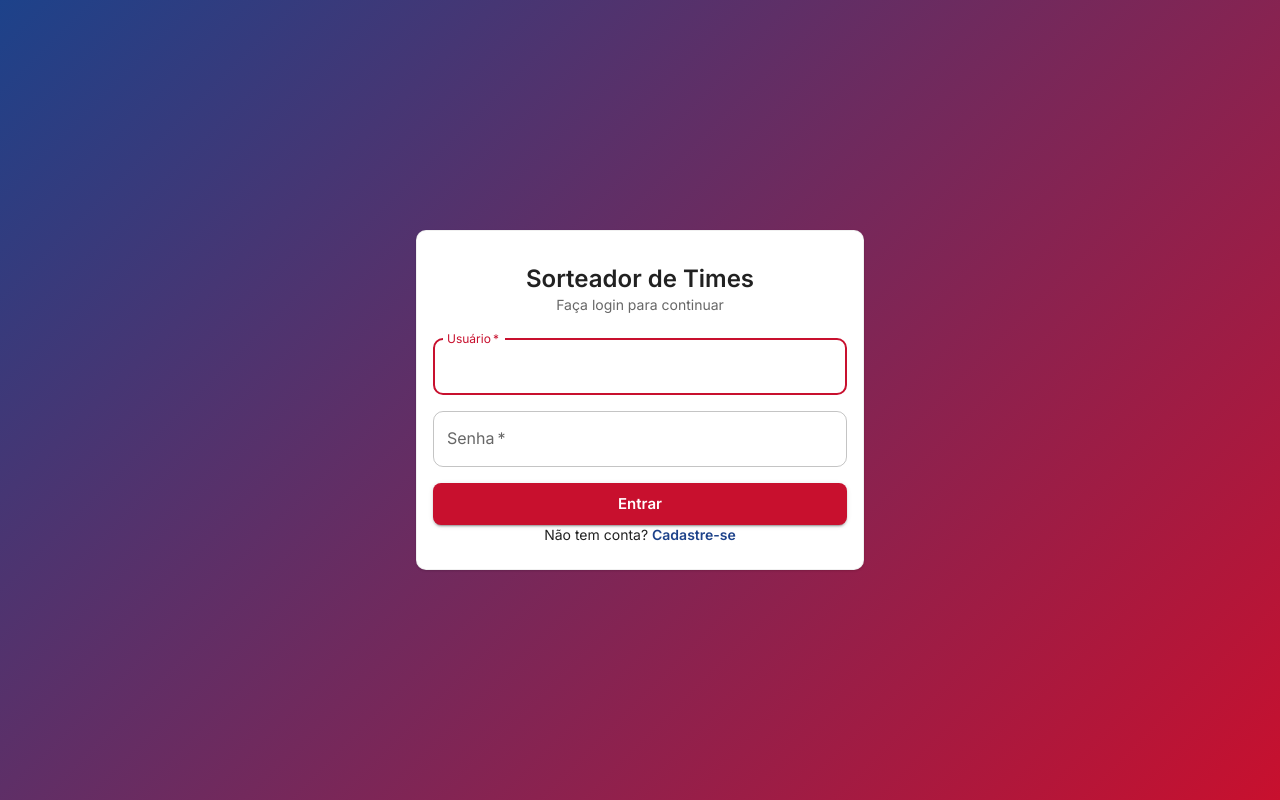
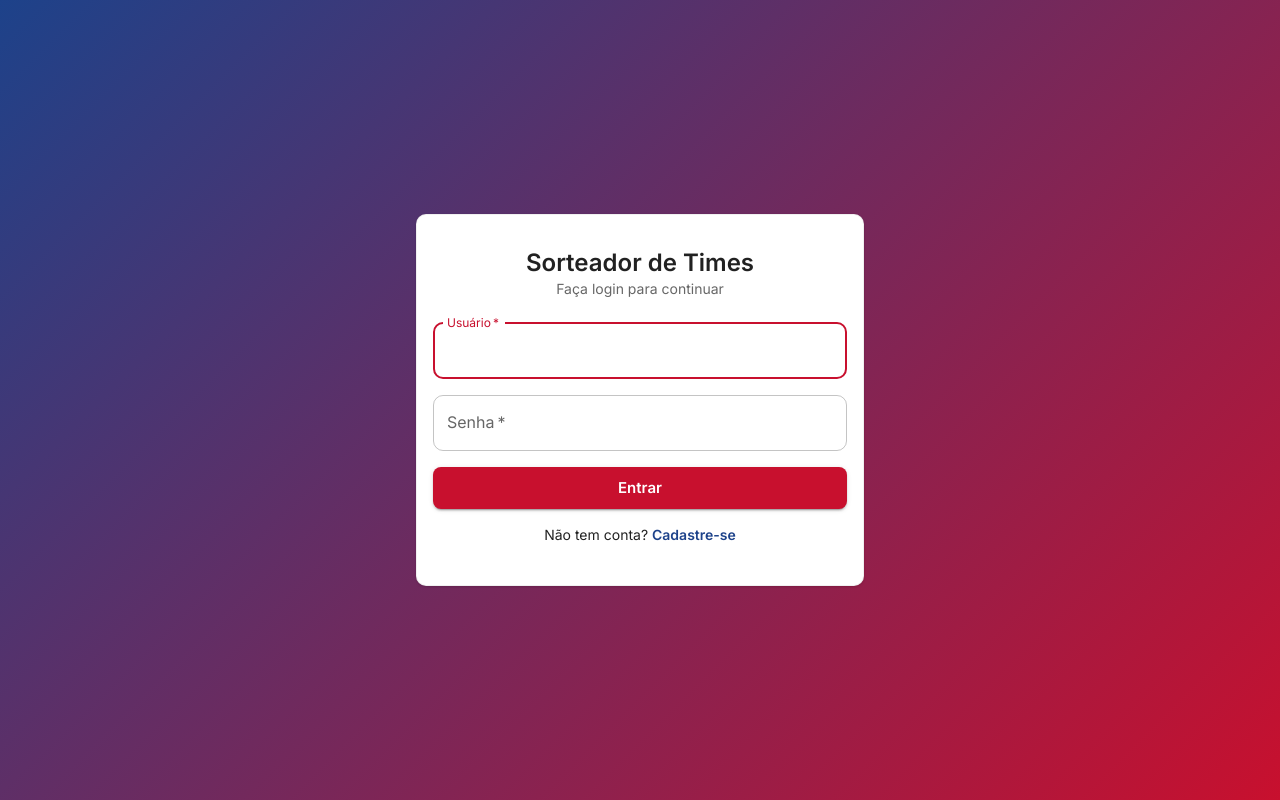
Before and after one commit to DiegoCampos1/BasketRandomizerApp, a Next.js app in the folder frontend/: page /login in a window 1280 px wide. Built offline with nearby package versions, Linux system fonts and the light colour scheme; no server answers; some icons are missing; what @mui/material-nextjs would draw is missing.

Commit message:
fix: adjust padding in LoginPage and restructure registration link for better layout

```diff
--- a/frontend/src/app/(auth)/login/page.tsx
+++ b/frontend/src/app/(auth)/login/page.tsx
@@ -40,7 +40,7 @@ export default function LoginPage() {
 
   return (
     <Card className="w-full max-w-md">
-      <CardContent className="p-8">
+      <CardContent className="p-4 sm:p-6">
         <Box className="mb-6 flex flex-col items-center">
           <SportsBasketball
             sx={{ fontSize: 48, color: "primary.main", mb: 1 }}
@@ -86,7 +86,7 @@ export default function LoginPage() {
             {loading ? "Entrando..." : "Entrar"}
           </Button>
         </form>
-
+        <Box className="my-4">
           <Typography variant="body2" className="mt-4 text-center">
             Não tem conta?{" "}
             <Link
@@ -96,6 +96,7 @@ export default function LoginPage() {
               Cadastre-se
             </Link>
           </Typography>
+        </Box>
       </CardContent>
     </Card>
   );
```
Lines whose indentation alone changed are shown as unchanged.
